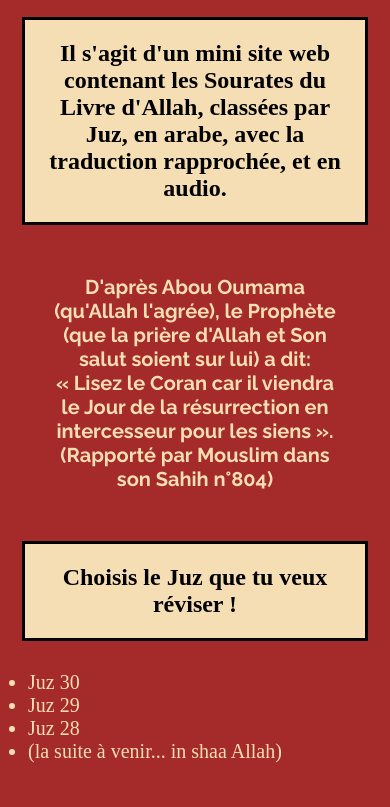
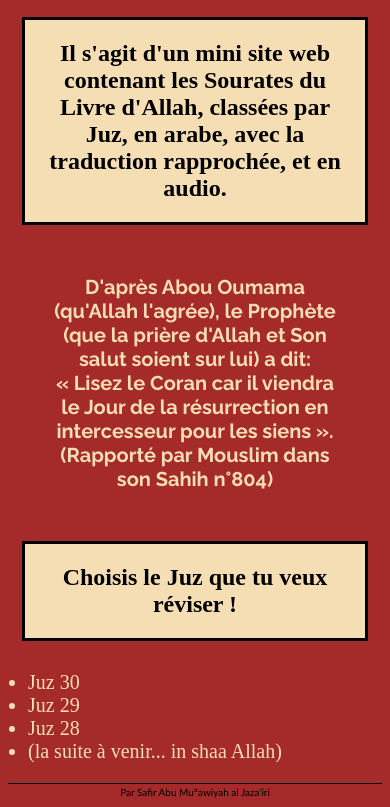
Before and after one commit to safirmuscu-icloud/quran-revision, a plain HTML site: page index.html in a window 390 px wide. Shown: the part 715-1522 px from the top of the page. Drawn offline with Linux system fonts and the light colour scheme; a web font is replaced by a local one.

Commit message:
commit 3

```diff
--- a/css/style.css
+++ b/css/style.css
@@ -354,3 +354,27 @@ body {
 a:visited {
     color: wheat;
 }
+
+hr {
+    border-color: black; /* Change la couleur de la bordure à noir */
+}
+
+
+small {
+    color: black;
+}
+
+footer {
+    text-align: center;
+    border-top-width: 1px;
+    border-top-style: solid;
+    border-top-color: black;
+}
+
+/* Styles spécifiques pour les écrans de petite taille */
+@media only screen and (max-width: 600px) {
+    footer {
+        font-size: 12px;
+        font-family: 'Gill Sans', 'Gill Sans MT', Calibri, 'Trebuchet MS', sans-serif;
+    }
+}
--- a/index.html
+++ b/index.html
@@ -78,11 +78,13 @@
 
     </main>
 
-    <!-- <footer>
+    <!-- <hr> -->
+
+    <footer>
 
         <small>Par Safir Abu Mu°awiyah al Jaza'iri</small>
 
-    </footer>  -->
+    </footer>
 
 
 
```
